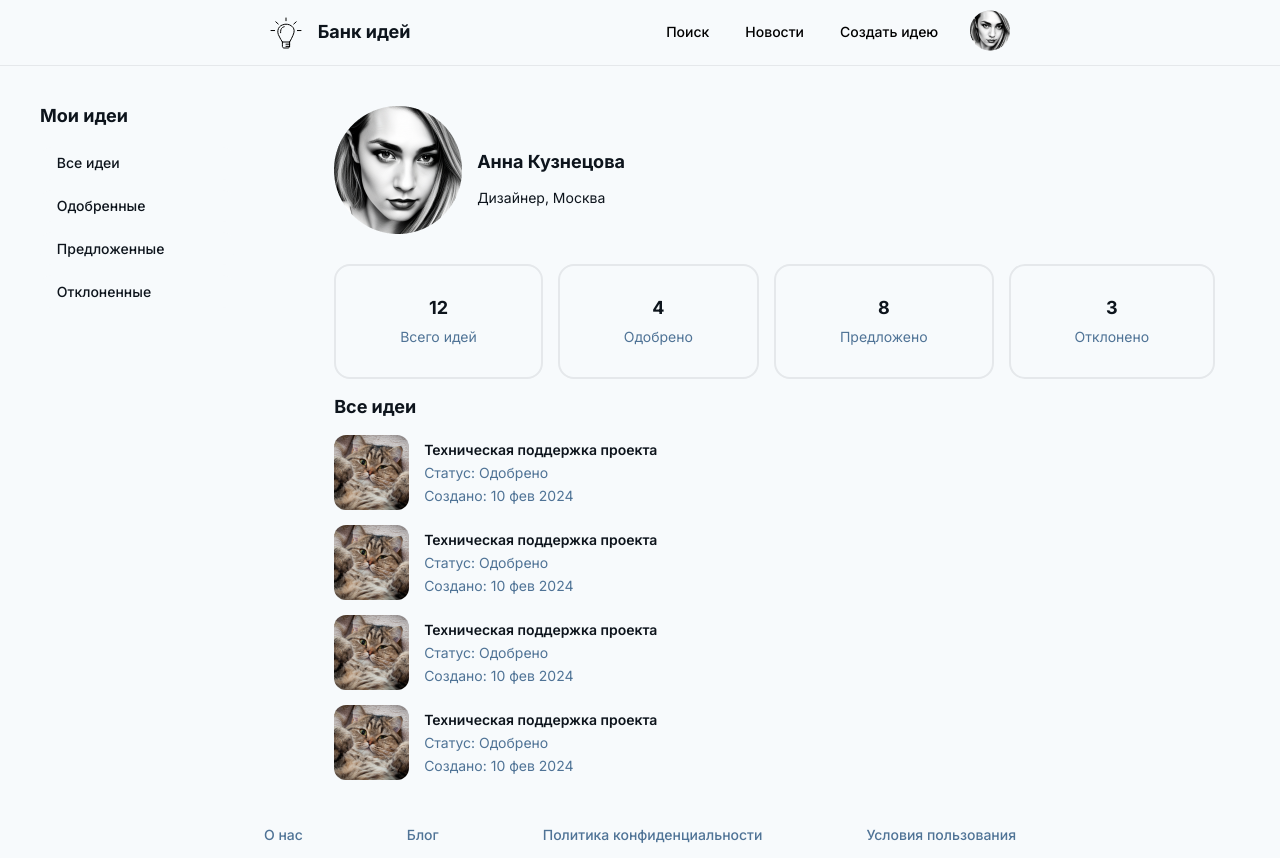
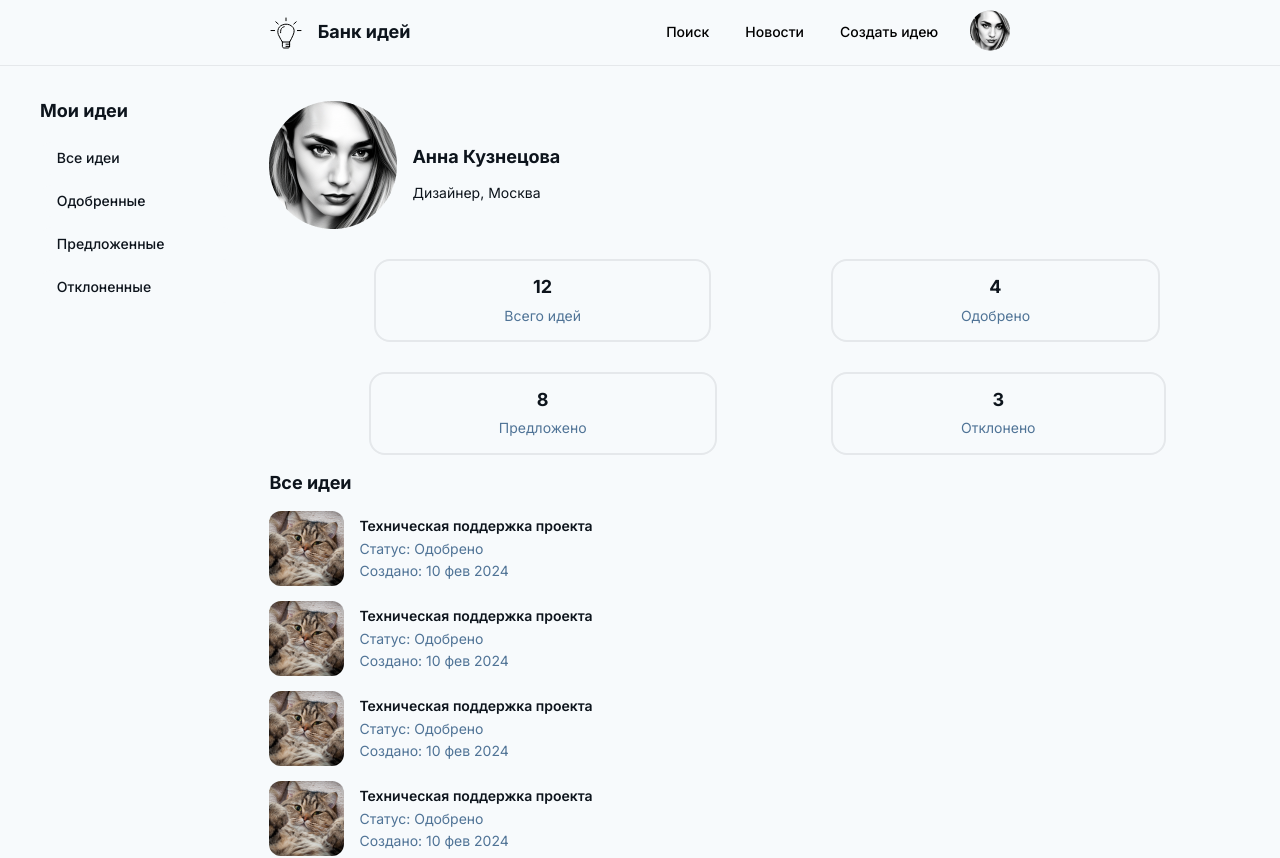
Before and after one commit to Talion220/Bank-of-ideas, a React (Vite) app: page /profile in a window 1280 px wide. Shown: the top 858 px of the page. Built offline with nearby package versions, Linux system fonts and the light colour scheme.

Commit message:
profile fixed

```diff
--- a/src/pages/profile/profile.scss
+++ b/src/pages/profile/profile.scss
@@ -1,9 +1,12 @@
 @import '/src/index.scss';
 .profile{
+    margin-top: 35px;
     display: flex;
-    max-width: 1280px;
+    justify-content: left;
+    // max-width: 1280px;
 }
 .profile .userContent{
-    margin: 0 auto;
+    // margin: 0 auto;
+    margin-left: 35px;
 
 }
--- a/src/widgets/profile/userMenu.scss
+++ b/src/widgets/profile/userMenu.scss
@@ -1,13 +1,11 @@
 @import '/src/index.scss';
 
 .userMenu{
-    margin-right: auto;
-    max-width: 330px;
+    // margin-right: auto;
+    max-width: 250px;
     display: flex;
     flex-direction: column;
     justify-content: left;
-    margin-top: 40px;
-
 }
 .userMenu button{
     text-align: left;
--- a/src/widgets/profile/userStatistics.scss
+++ b/src/widgets/profile/userStatistics.scss
@@ -1,7 +1,5 @@
 @import '/src/index.scss';
-.userStatistics{
-    margin-top: 40px;
-}
+
 .userStatistics .userInfo{
     display: flex;
     justify-content: left;
@@ -19,7 +17,7 @@
     align-items: center;
     flex-wrap: wrap;
     border: 2px solid $header-border-color;
-    padding: 2em 4em;
+    padding: 1em 8em;
     border-radius: 16px;
     margin-right: 15px;
     margin-top: 30px;
```
